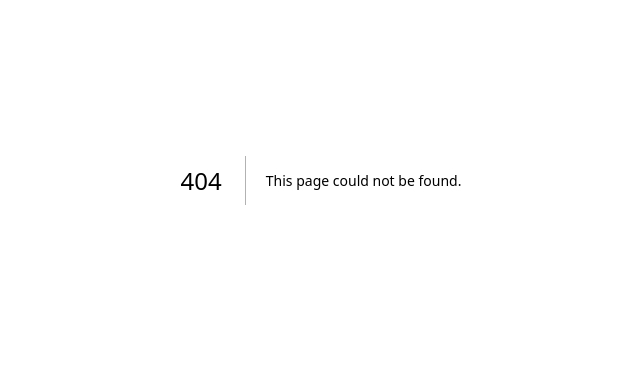
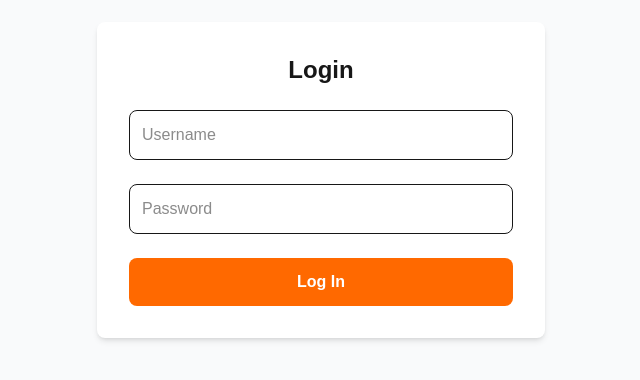
Before and after one commit to Anirudhmadhavkulkarni9094/investor-lead-generator, a Next.js app: page /login in a window 1280 px wide. Before the commit this address had no page. Shown: the part 220-600 px from the top of the page, without its empty margins (319-959 px from the left). Built offline with nearby package versions, Linux system fonts and the light colour scheme; no server answers.

Commit message:
feat: adding auth

```diff
--- /dev/null
+++ b/src/app/api/check-auth/route.ts
@@ -0,0 +1,7 @@
+// app/api/check-auth/route.ts
+import { cookies } from 'next/headers';
+
+export async function GET() {
+  const token = (await cookies()).get('auth_token')?.value;
+  return Response.json({ authenticated: token === 'valid_user' });
+}
--- /dev/null
+++ b/src/app/api/login/route.ts
@@ -0,0 +1,24 @@
+// app/api/login/route.ts
+import { NextRequest } from 'next/server';
+import { cookies } from 'next/headers';
+
+export async function POST(req: NextRequest) {
+  const { username, password } = await req.json();
+
+  // ✅ Replace these with your fixed credentials
+  const validUsername = 'muhammadMubeen';
+  const validPassword = 'capitalMubeen';
+
+  if (username === validUsername && password === validPassword) {
+    (await cookies()).set('auth_token', 'valid_user', {
+      httpOnly: true,
+      secure: process.env.NODE_ENV === 'production',
+      sameSite: 'lax',
+      path: '/',
+    });
+
+    return new Response(JSON.stringify({ success: true }), { status: 200 });
+  }
+
+  return new Response(JSON.stringify({ error: 'Invalid credentials' }), { status: 401 });
+}
--- /dev/null
+++ b/src/app/login/page.tsx
@@ -0,0 +1,78 @@
+'use client';
+import { useEffect, useState } from 'react';
+import { useRouter } from 'next/navigation';
+
+export default function LoginPage() {
+  const router = useRouter();
+  const [username, setUsername] = useState('');
+  const [password, setPassword] = useState('');
+  const [error, setError] = useState('');
+
+  useEffect(() => {
+    const checkAuth = async () => {
+      const res = await fetch('/api/check-auth');
+      const json = await res.json();
+      if (json?.authenticated) {
+        router.replace('/dashboard');
+      }
+    };
+
+    checkAuth();
+  }, []);
+
+  const handleLogin = async (e: React.FormEvent) => {
+    e.preventDefault();
+    setError('');
+
+    const res = await fetch('/api/login', {
+      method: 'POST',
+      headers: { 'Content-Type': 'application/json' },
+      body: JSON.stringify({ username, password }),
+    });
+
+    if (res.ok) {
+      router.push('/dashboard');
+    } else {
+      const err = await res.json();
+      setError(err?.error || 'Login failed');
+    }
+  };
+
+  return (
+    <div className="min-h-screen flex items-center justify-center bg-gray-50">
+      <form
+        onSubmit={handleLogin}
+        className="space-y-6 bg-white p-8 rounded-lg shadow-md w-full max-w-md"
+      >
+        <h2 className="text-2xl font-bold text-center">Login</h2>
+
+        {error && <p className="text-red-600 text-sm text-center">{error}</p>}
+
+        <input
+          type="text"
+          placeholder="Username"
+          value={username}
+          onChange={(e) => setUsername(e.target.value)}
+          required
+          className="w-full p-3 border rounded-lg focus:outline-none focus:ring-2 focus:ring-orange-400"
+        />
+
+        <input
+          type="password"
+          placeholder="Password"
+          value={password}
+          onChange={(e) => setPassword(e.target.value)}
+          required
+          className="w-full p-3 border rounded-lg focus:outline-none focus:ring-2 focus:ring-orange-400"
+        />
+
+        <button
+          type="submit"
+          className="w-full bg-orange-500 text-white font-semibold py-3 rounded-lg hover:bg-orange-600 transition-all duration-150"
+        >
+          Log In
+        </button>
+      </form>
+    </div>
+  );
+}
--- /dev/null
+++ b/src/middleware.ts
@@ -0,0 +1,27 @@
+// middleware.ts
+import { NextResponse } from 'next/server';
+import type { NextRequest } from 'next/server';
+
+export function middleware(request: NextRequest) {
+  const token = request.cookies.get('auth_token')?.value;
+  const url = request.nextUrl;
+
+  const isDashboard = url.pathname.startsWith('/dashboard');
+  const isLogin = url.pathname === '/login';
+
+  // If accessing /dashboard and not logged in → redirect to /login
+  if (isDashboard && token !== 'valid_user') {
+    return NextResponse.redirect(new URL('/login', request.url));
+  }
+
+  // If logged in and trying to access /login → redirect to /dashboard
+  if (isLogin && token === 'valid_user') {
+    return NextResponse.redirect(new URL('/dashboard', request.url));
+  }
+
+  return NextResponse.next();
+}
+
+export const config = {
+  matcher: ['/dashboard/:path*', '/login'],
+};
```
